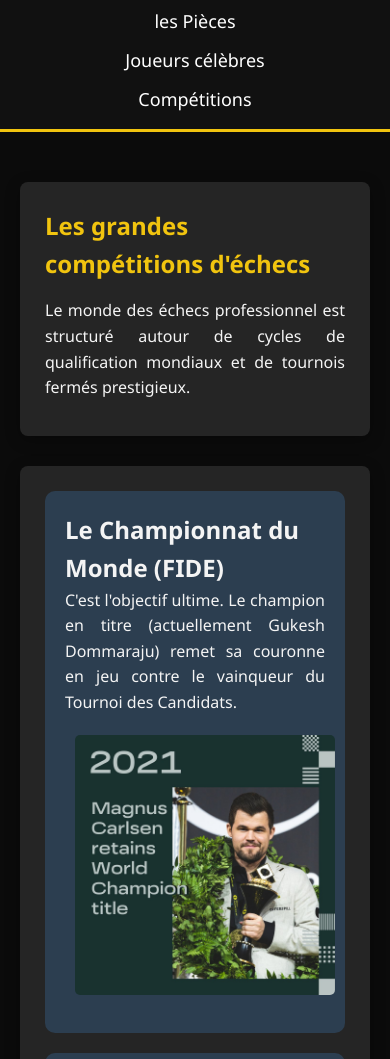
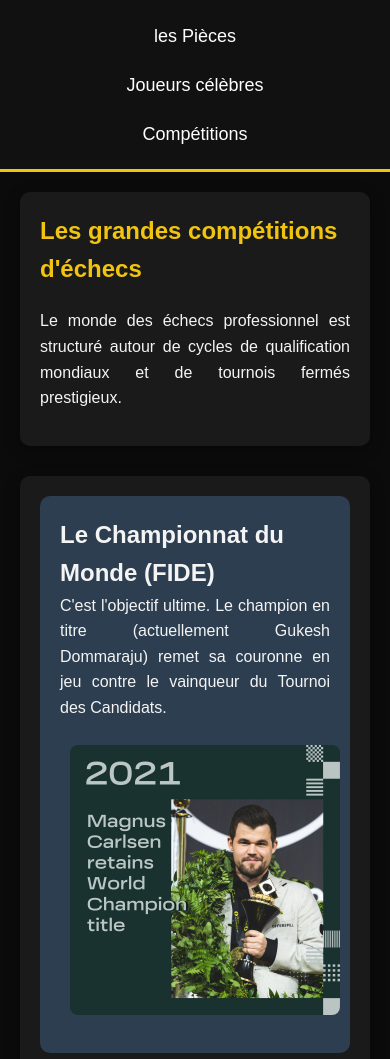
Before and after one commit to bahhbib7-code/site-echecs, a plain HTML site: page compétitions.html in a window 390 px wide. Shown: the part 95-1154 px from the top of the page. Drawn offline with Linux system fonts and the light colour scheme.

Commit message:
Refactor CSS with new variables and styles

```diff
--- a/style.css
+++ b/style.css
@@ -169,3 +169,162 @@ footer{
         grid-template-columns:1fr;
     }
 }
+/* VARIABLES */
+:root{
+    --primary:#111;
+    --accent:#f1c40f;
+    --bg:#0b0b0b;
+    --text:#f4f4f4;
+}
+
+/* RESET */
+*{
+    margin:0;
+    padding:0;
+    box-sizing:border-box;
+}
+
+/* BODY */
+body{
+    font-family: Arial, Helvetica, sans-serif;
+    background:var(--bg);
+    color:var(--text);
+    line-height:1.6;
+}
+
+/* HEADER */
+header{
+    display:flex;
+    justify-content:space-between;
+    align-items:center;
+    padding:20px 40px;
+    background:var(--primary);
+}
+
+.logo{
+    font-size:24px;
+    font-weight:bold;
+    color:var(--accent);
+}
+
+/* MENU */
+nav ul{
+    list-style:none;
+    display:flex;
+    gap:20px;
+}
+
+nav ul li a{
+    text-decoration:none;
+    color:white;
+    font-size:18px;
+}
+
+nav ul li a:hover{
+    color:var(--accent);
+}
+
+/* MAIN */
+main{
+    max-width:1000px;
+    margin:auto;
+    padding:20px;
+}
+
+/* SECTIONS */
+section{
+    background:#1a1a1a;
+    padding:30px;
+    margin-bottom:30px;
+    border-radius:10px;
+}
+
+/* TITRES */
+h1{
+    color:var(--accent);
+    margin-bottom:20px;
+}
+
+/* TEXTE */
+p{
+    margin-bottom:15px;
+}
+
+/* IMAGES */
+img{
+    width:250px;
+    height:200px;
+    object-fit:cover;
+    border-radius:8px;
+}
+
+/* VIDEO */
+.presentation iframe{
+    width:100%;
+    max-width:560px;
+    height:315px;
+    margin-top:20px;
+}
+
+/* GRID COMPETITIONS */
+.calendrier-majeur{
+    display:grid;
+    grid-template-columns:repeat(auto-fit,minmax(300px,1fr));
+    gap:20px;
+}
+
+.comp-card{
+    background:#2c3e50;
+    padding:20px;
+    border-radius:10px;
+}
+
+/* FOOTER */
+footer{
+    text-align:center;
+    background:#111;
+    padding:20px;
+}
+
+/* ================= */
+/* STYLE TELEPHONE 📱 */
+/* ================= */
+
+@media (max-width:768px){
+
+header{
+    flex-direction:column;
+    text-align:center;
+}
+
+nav ul{
+    flex-direction:column;
+    margin-top:10px;
+}
+
+section{
+    padding:20px;
+}
+
+h1{
+    font-size:24px;
+}
+
+p{
+    font-size:16px;
+}
+
+img{
+    width:100%;
+    height:auto;
+}
+
+.presentation iframe{
+    height:200px;
+}
+
+.calendrier-majeur{
+    grid-template-columns:1fr;
+}
+
+}
```
